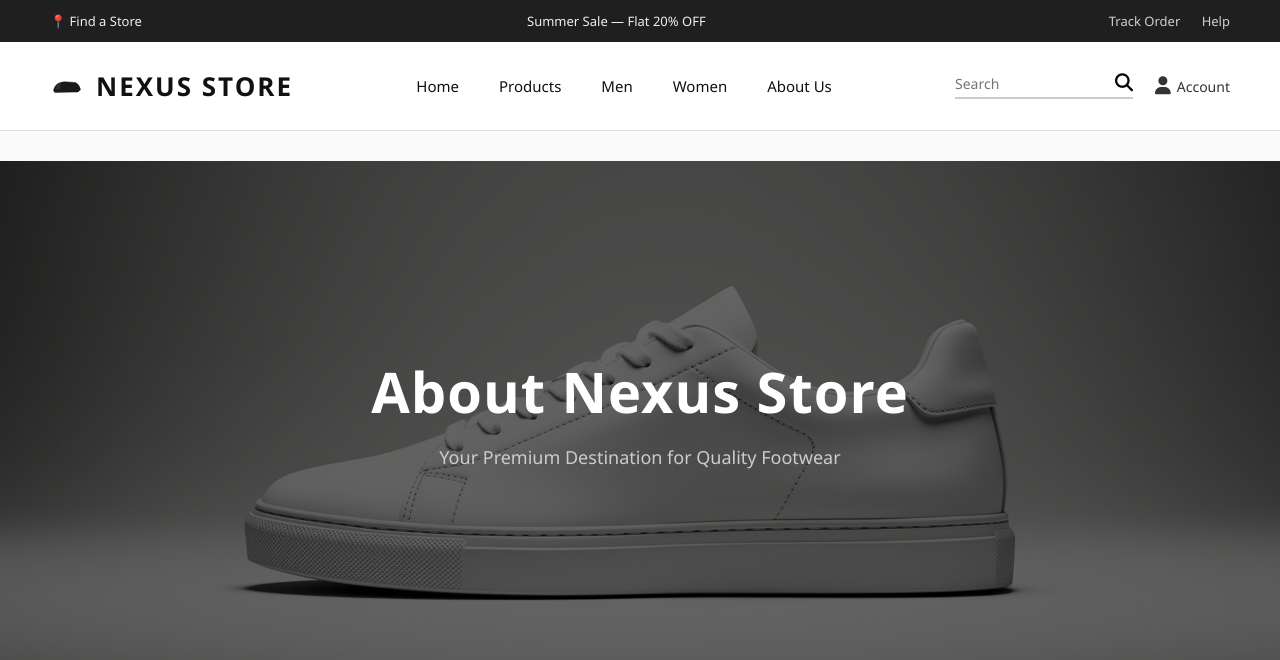
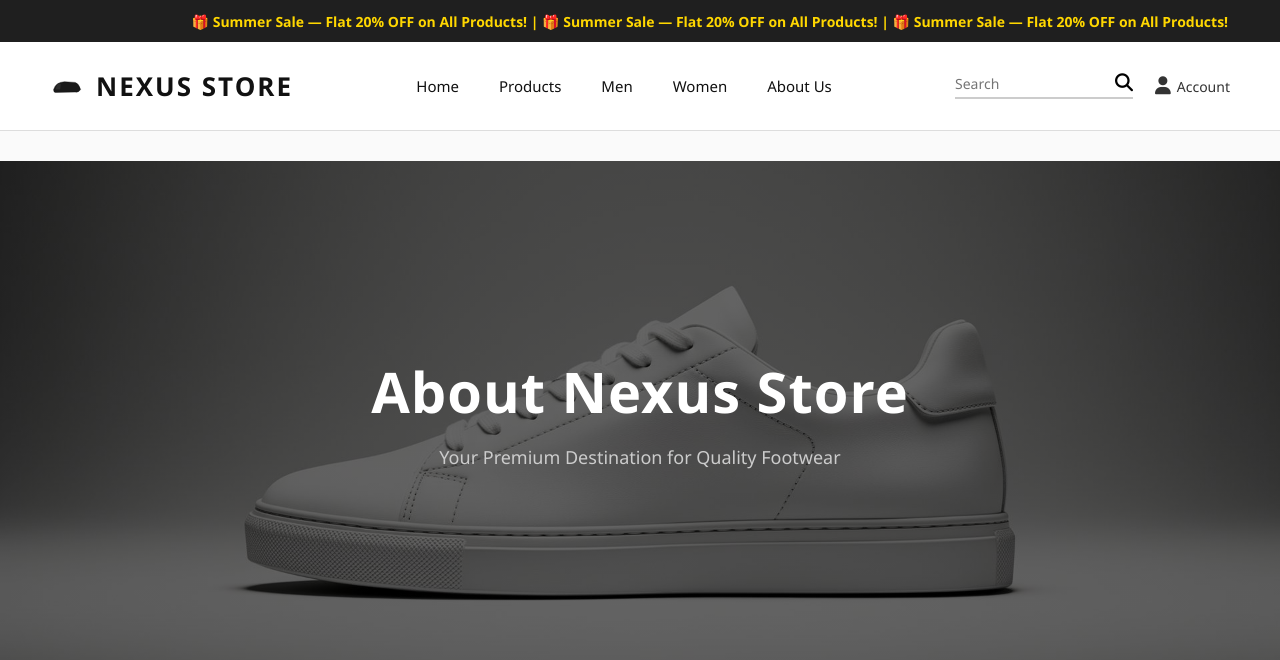
Before and after one commit to harisvardhan/Shoe-Store, a Django app: page /aboutus/ in a window 1280 px wide. Shown: the top 660 px of the page. Run offline with Django 5.2, Linux system fonts and the light colour scheme.

Commit message:
ADDIDED MARQUE FEATURE
updated the nav bar

```diff
--- a/templates/nav.html
+++ b/templates/nav.html
@@ -26,9 +26,36 @@
             color: #eee;
             display: flex;
             align-items: center;
-            justify-content: space-between;
+            justify-content: center;
             padding: 0 50px;
-            font-size: 13px;
+            font-size: 14px;
+            overflow: hidden;
+            position: relative;
+        }
+
+        .marquee-container {
+            display: flex;
+            width: 100%;
+            animation: marquee 15s linear infinite;
+        }
+
+        @keyframes marquee {
+            0% {
+                transform: translateX(100%);
+            }
+            100% {
+                transform: translateX(-100%);
+            }
+        }
+
+        .marquee-text {
+            white-space: nowrap;
+            font-weight: 600;
+            color: #ffd700;
+        }
+
+        .marquee-container:hover {
+            animation-play-state: paused;
         }
 
         .utility-bar a {
@@ -259,11 +286,8 @@
 
 <!-- ===== Utility Bar ===== -->
 <div class="utility-bar">
-    <div>📍 Find a Store</div>
-    <div>Summer Sale — Flat 20% OFF</div>
-    <div>
-        <a href="#">Track Order</a>
-        <a href="#">Help</a>
+    <div class="marquee-container">
+        <span class="marquee-text">🎁 Summer Sale — Flat 20% OFF on All Products! | 🎁 Summer Sale — Flat 20% OFF on All Products! | 🎁 Summer Sale — Flat 20% OFF on All Products!</span>
     </div>
 </div>
 
--- a/templates/verify_otp.html
+++ b/templates/verify_otp.html
@@ -215,7 +215,7 @@
                 class="otp-single-input"
                 placeholder="000000"
                 maxlength="6"
-                pattern="[0-9]"
+                pattern="[0-9]{6}"
                 required
                 autofocus
             >
```
Also changed, not shown: db.sqlite3.
